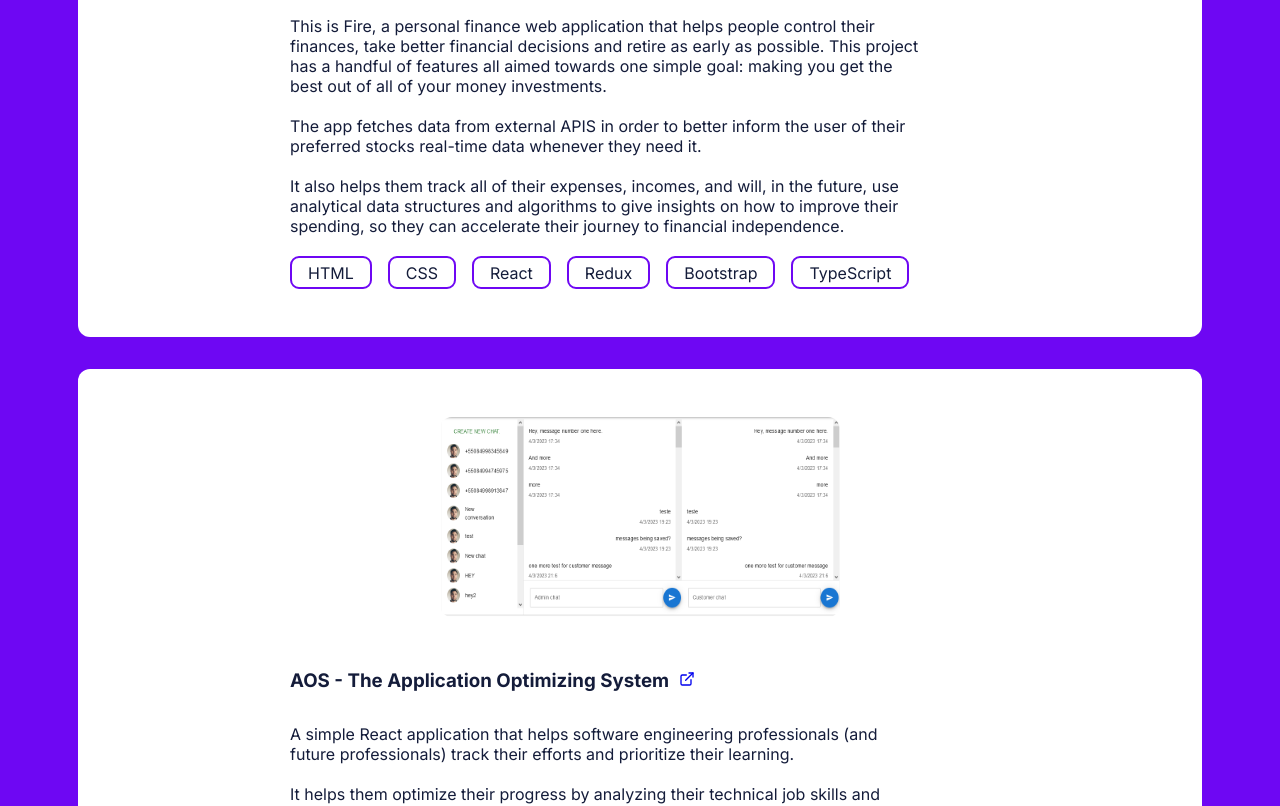
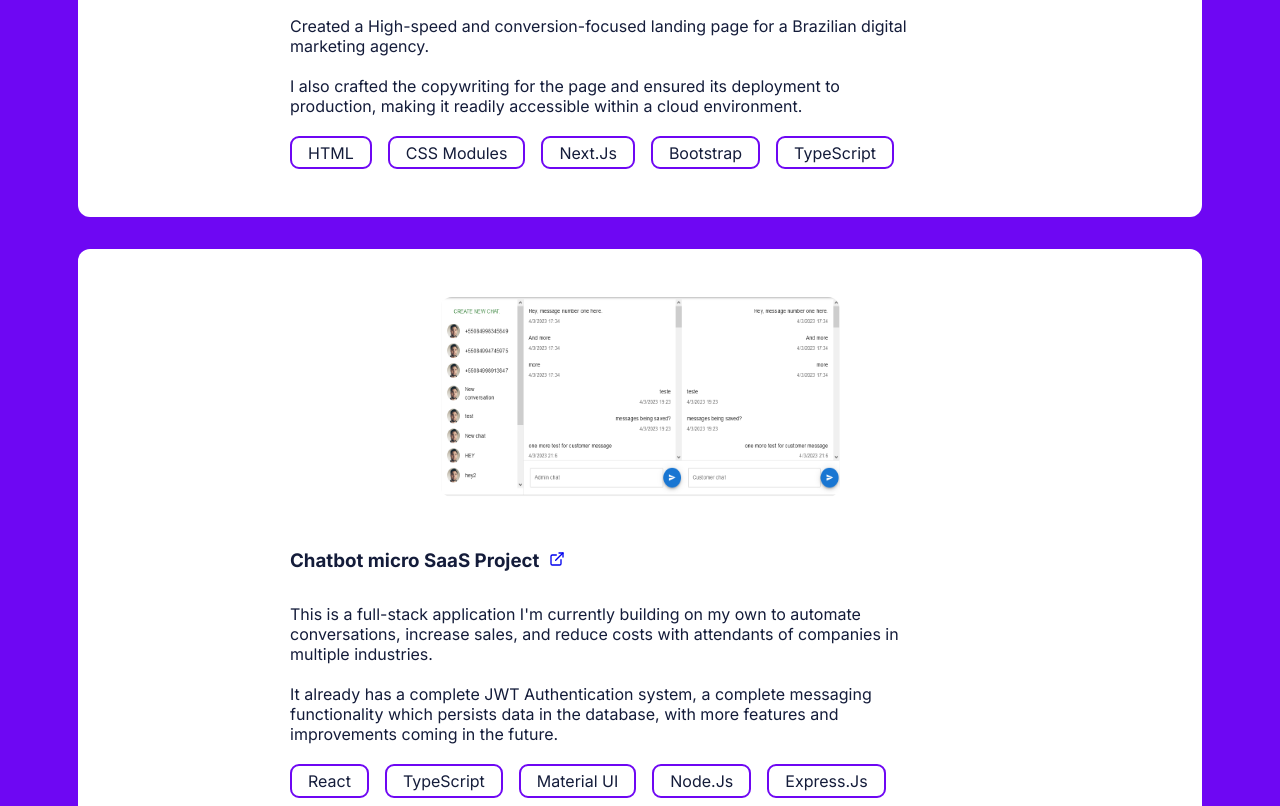
Before and after one commit to danielflorencio/second-portfolio, a Next.js app: page / in a window 1280 px wide. Shown: the part 2980-3786 px from the top of the page. Built offline with nearby package versions, Linux system fonts and the light colour scheme.

Commit message:
Finished the projects section.

```diff
--- a/src/data/projects.ts
+++ b/src/data/projects.ts
@@ -1,13 +1,12 @@
 export const projects = [
     { imgSrc: '/calon-website.png',
-    title: 'Personal Finance Web App',
+    title: 'Calon - Digital Marketing Agency Landing Page',
     descriptionParagraphs:
-    ['This is Fire, a personal finance web application that helps people control their finances, take better financial decisions and retire as early as possible. This project has a handful of features all aimed towards one simple goal: making you get the best out of all of your money investments.',
-    'The app fetches data from external APIS in order to better inform the user of their preferred stocks real-time data whenever they need it.',
-    'It also helps them track all of their expenses, incomes, and will, in the future, use analytical data structures and algorithms to give insights on how to improve their spending, so they can accelerate their journey to financial independence.'],
-    skills: ['HTML', 'CSS', 'React', 'Redux', 'Bootstrap', 'TypeScript'],
-    liveLink: 'https://danielflorencio.github.io/fire_advisor/',
-    repoLink: 'https://github.com/danielflorencio/fire_advisor',
+    ['Created a High-speed and conversion-focused landing page for a Brazilian digital marketing agency.',
+     'I also crafted the copywriting for the page and ensured its deployment to production, making it readily accessible within a cloud environment.'],
+    skills: ['HTML', 'CSS Modules', 'Next.Js', 'Bootstrap', 'TypeScript'],
+    liveLink: 'https://calon-website.pages.dev/',
+    repoLink: 'https://calon-website.pages.dev/',
     direction: 'direct',
     customHeight: '400',
     customWidth: '330'
@@ -15,14 +14,13 @@ export const projects = [
     },
 
     { imgSrc: '/chatbot-app.png',
-    title: 'AOS - The Application Optimizing System',
+    title: 'Chatbot micro SaaS Project',
     descriptionParagraphs:
-    ['A simple React application that helps software engineering professionals (and future professionals) track their efforts and prioritize their learning.',
-    'It helps them optimize their progress by analyzing their technical job skills and technical interview skills, so they know exactly what to focus and thus avoid procrastination and feeling lost.',
-    'It also has a Word-frequency analyzing system, so they can analyze job postings descriptions and find the most common used keywords for their specific roles and beat the ATS (Applicant Tracking System).'],
-    skills: ['HTML', 'CSS', 'React', 'TypeScript'],
-    liveLink: 'https://danielflorencio.github.io/aos/',
-    repoLink: 'https://github.com/danielflorencio/aos',
+    ["This is a full-stack application I'm currently building on my own to automate conversations, increase sales, and reduce costs with attendants of companies in multiple industries.",
+    'It already has a complete JWT Authentication system, a complete messaging functionality which persists data in the database, with more features and improvements coming in the future.'],
+    skills: ['React', 'TypeScript', 'Material UI', 'Node.Js', 'Express.Js', 'MongoDB', 'Docker', 'Cypress', 'Jest', 'React Testing Library'],
+    liveLink: 'https://github.com/danielflorencio/chatbot-monorepo',
+    repoLink: 'https://github.com/danielflorencio/chatbot-monorepo',
     direction: 'reverse',
     customHeight: '200',
     customWidth: '400'
```
